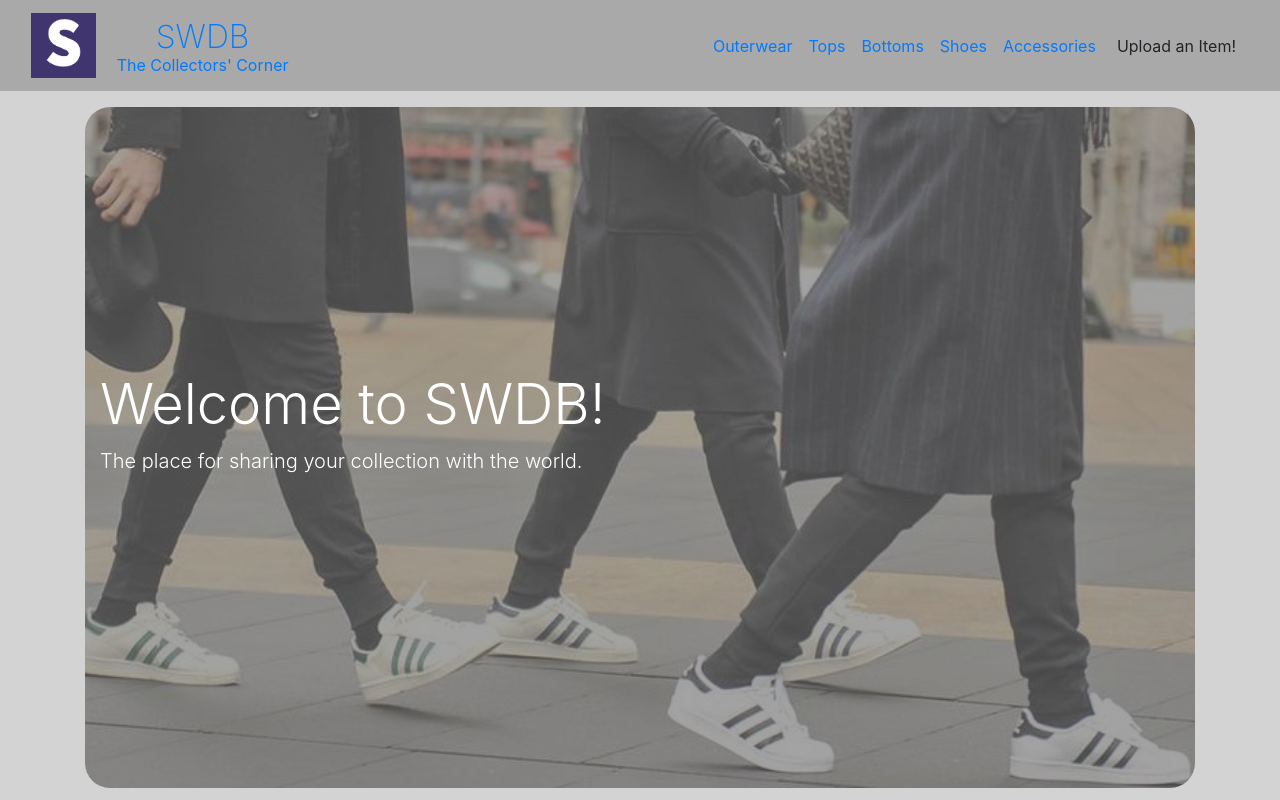
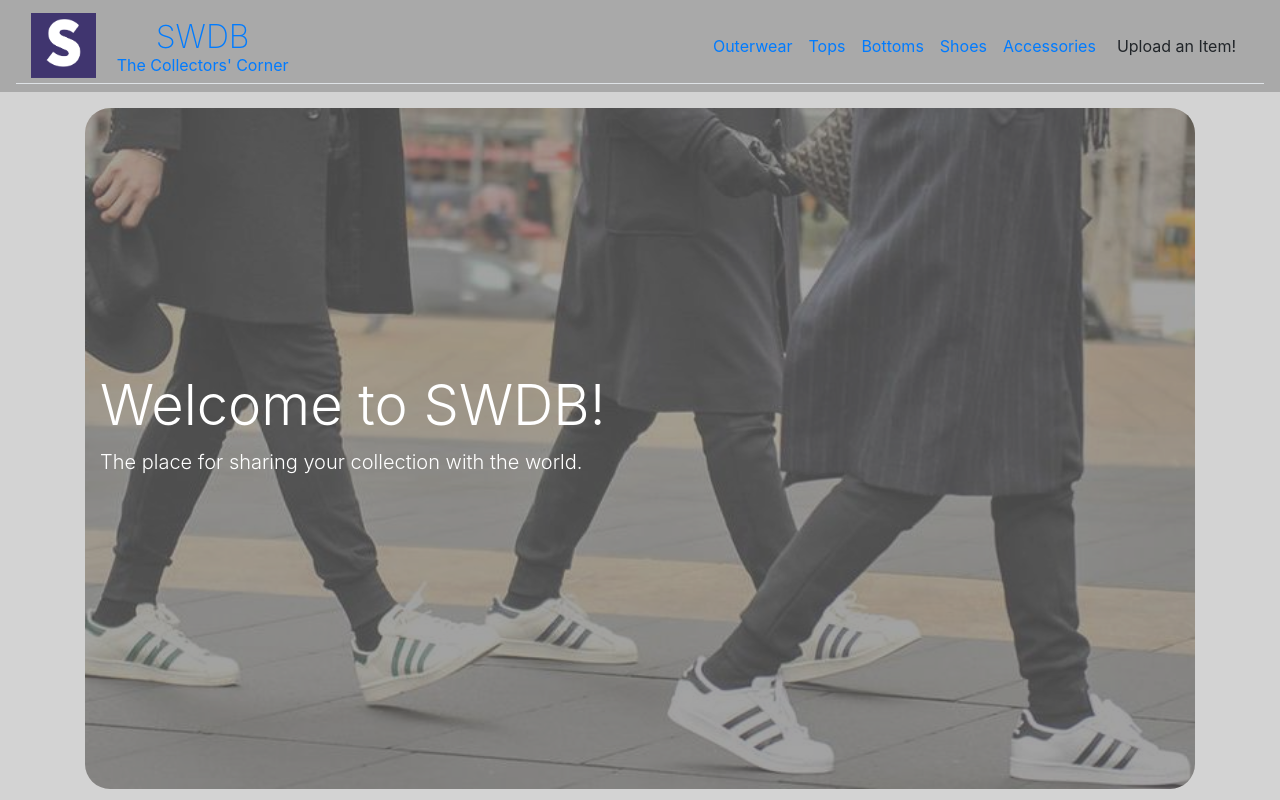
Before and after one commit to clenberger/SWDB, a Flask app: page / in a window 1280 px wide. Run offline with Flask 2, Linux system fonts and the light colour scheme; data that the repository does not hold is empty; some libraries are stand-ins or nearby versions.

Commit message:
Updating UI/UX

```diff
--- a/templates/partials/navbar.html
+++ b/templates/partials/navbar.html
@@ -1,7 +1,7 @@
 <!-- templates/partials/navbar.html -->
 
 <nav class='navbar sticky-top navbar-expand-lg navbar-default'>
-        <div class='container-fluid'>
+        <div class='container-fluid border-bottom'>
                 <a class="navbar-brand" href="/"> <img id="logo" alt="Logo" src="/static/images/linkedin_banner_image_1.png" width="65" height="65"> <span>SWDB<b>The Collectors' Corner</b></span> </a>
             <ul class="nav navbar-nav">
                 <li><a class="nav-item nav-link" href="#">Outerwear</a></li>
```
